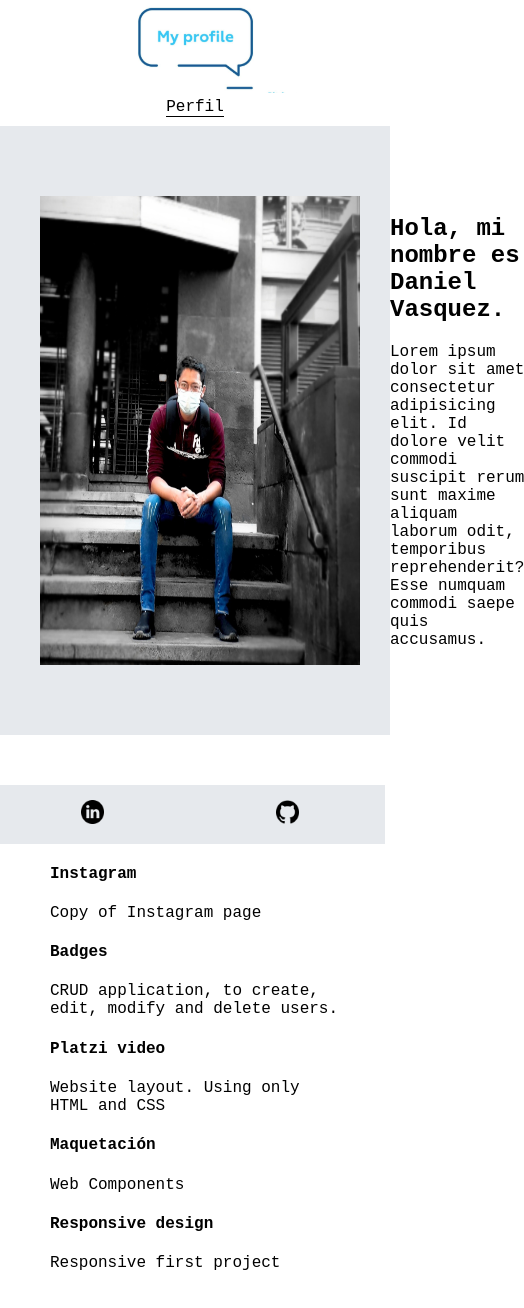
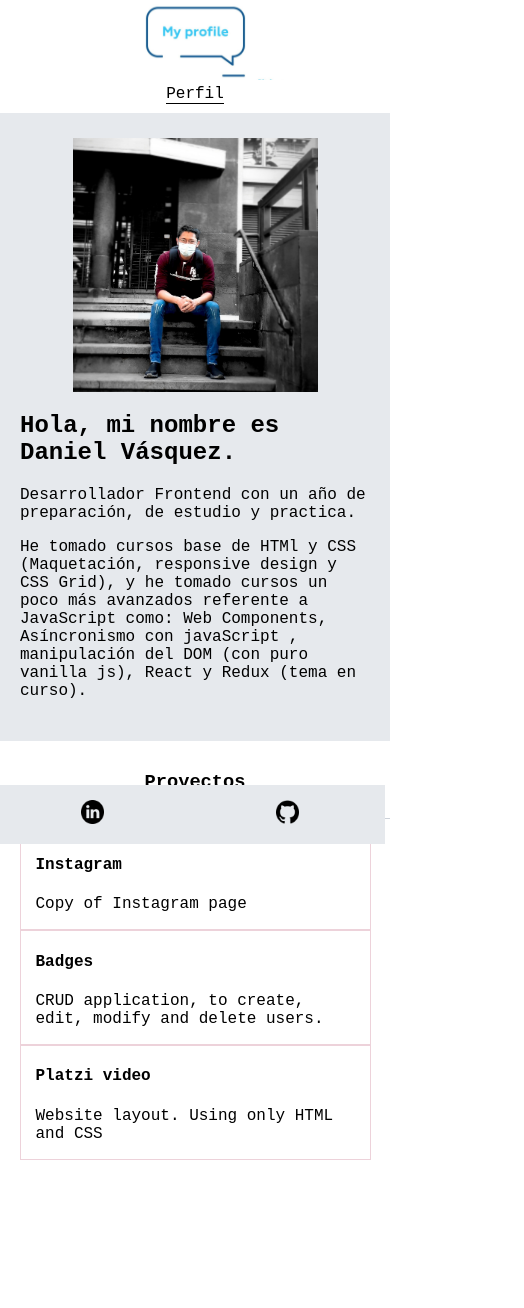
Before and after one commit to Daniel-Vasquez/my-profile, a React (Create React App) app: page /perfil in a window 390 px wide. Shown: the top 1308 px of the page, 524 px wide, since content can reach past the window. After the commit the page ends 1220 px from the top, so only its background shows below. Built offline with nearby package versions, Linux system fonts and the light colour scheme.

Commit message:
Ending responsive of the Profile component

```diff
--- a/src/components/styles/Contacts.css
+++ b/src/components/styles/Contacts.css
@@ -1,7 +1,7 @@
 .contactContainer {
   display: flex;
   flex-direction: column;
-  width: 4%;
+  width: 50px;
   text-align: center;
   position: fixed;
   top: 80%;
@@ -30,7 +30,7 @@
 
 .contactContainer-left__img,
 .contactContainer-right__img {
-  width: 100%;
+  width: 85%;
 }
 
 @media screen and (max-width: 750px) {
@@ -55,14 +55,14 @@
 
   .contactContainer-left__img,
   .contactContainer-right__img {
-    width: 7%;
+    width: 8%;
   }
 }
 
 @media screen and (max-width: 600px) {
   .contactContainer-left__img,
   .contactContainer-right__img {
-    width: 10%;
+    width: 11%;
   }
 }
 
@@ -72,3 +72,10 @@
     width: 12%;
   }
 }
+
+@media screen and (max-width: 320px) {
+  .contactContainer-left__img,
+  .contactContainer-right__img {
+    width: 17%;
+  }
+}
--- a/src/components/styles/Home.css
+++ b/src/components/styles/Home.css
@@ -3,16 +3,16 @@
 }
 
 .home-main {
-  display: grid;
-  grid-template-columns: 1fr 4fr 1fr;
-  height: calc(100vh - 90px);
+  display: flex;
+  justify-content: center;
+  height: calc(100vh - 89px);
   background-image: url("../../images/Cover.png");
   background-position: center;
   background-repeat: no-repeat;
   background-size: cover;
 }
 
-.home-main section {
+.home-main .home-main__container {
   grid-column: 2;
   display: flex;
   flex-direction: column;
@@ -45,10 +45,6 @@
 }
 
 @media screen and (max-width: 480px) {
-  .home-main {
-    display: block;
-  }
-
   .home-main__text {
     font-size: 35px;
   }
--- a/src/components/styles/Navbar.css
+++ b/src/components/styles/Navbar.css
@@ -9,8 +9,9 @@
 }
 
 .headerContainer-logo .headerContainer-logo__img {
-  width: 220px;
-  height: 90%;
+  width: 190px;
+  height: 80%;
+  margin-top: 5px;
 }
 
 .headerContainer .headerContainer-link {
--- a/src/components/styles/Profile.css
+++ b/src/components/styles/Profile.css
@@ -1,10 +1,10 @@
 .profileContainer {
   padding: 70px 40px;
   background-color: #e6e9ed;
-  margin-bottom: 50px;
+  margin-bottom: 30px;
 }
 
-.profileContainer img {
+.profileContainer .profile-container__img {
   width: 320px;
   margin-right: 30px;
 }
@@ -14,12 +14,13 @@
 }
 
 .ProyectsContainer {
-  padding: 0 50px 40px;
+  padding: 0 50px 30px;
 }
 
-.ProyectsContainer h3 {
+.ProyectsContainer .ProyectsContainer-title {
   border-bottom: 1px solid #cdd2da;
-  padding-bottom: 35px;
+  padding-bottom: 25px;
+  margin-bottom: 15px;
   text-align: center;
 }
 
@@ -27,3 +28,76 @@
   display: grid;
   grid-template-columns: 1fr 1fr 1fr;
 }
+
+.outstandingContainer {
+  display: grid;
+  grid-template-columns: 1fr 1fr 1fr;
+}
+
+.outstandingContainer-elements {
+  padding: 0 15px;
+  border-right: 1px solid #cdd2da;
+}
+
+.outstandingContainer-elements:last-child {
+  border-right: none;
+}
+
+@media screen and (max-width: 750px) {
+  .profileContainer {
+    padding: 50px 20px;
+  }
+
+  .ProyectsContainer {
+    margin-bottom: 30px;
+  }
+}
+
+@media screen and (max-width: 700px) {
+  .ProyectsContainer {
+    padding: 0 20px 30px;
+  }
+}
+
+@media screen and (max-width: 650px) {
+  .profileContainer {
+    padding: 25px 20px;
+  }
+
+  .profileContainer .profile-container {
+    flex-direction: column;
+  }
+
+  .profileContainer .profile-container__img {
+    margin: 0 auto;
+    width: 70%;
+    height: 50%;
+  }
+
+  .outstandingContainer {
+    grid-template-columns: 1fr;
+    width: 80%;
+    margin: 0 auto;
+  }
+
+  .outstandingContainer-elements {
+    border: 1px solid #edd2da;
+  }
+
+  .outstandingContainer-elements:last-child {
+    border-right: 1px solid #edd2da;
+  }
+}
+
+@media screen and (max-width: 550px) {
+  .ProyectsContainer {
+    padding: 0;
+    margin-bottom: 60px;
+  }
+}
+
+@media screen and (max-width: 400px) {
+  .outstandingContainer {
+    width: 90%;
+  }
+}
--- a/src/components/styles/ProfileCardProject.css
+++ /dev/null
@@ -1,3 +0,0 @@
-.project-container {
-  padding: 0 5px;
-}
--- a/src/components/styles/Project.css
+++ b/src/components/styles/Project.css
@@ -49,7 +49,7 @@
 .containerImages-mobile {
   border-radius: 15px;
   width: 55%;
-  height: 90%;
+  height: 95%;
   margin: 0 auto;
   background-color: black;
   border: 10px solid black;
@@ -105,15 +105,14 @@
   }
 
   .containerImages-mobile {
-    width: 70%;
-    border-width: 20px;
+    border-width: 11px;
   }
 
   .cicleMobile {
-    width: 15px;
-    height: 15px;
+    width: 9px;
+    height: 9px;
+    bottom: -10px;
     right: 48%;
-    bottom: -16px;
   }
 }
 
--- a/src/components/styles/Projects.css
+++ b/src/components/styles/Projects.css
@@ -42,6 +42,8 @@
     display: flex;
     flex-direction: column;
     align-items: center;
+    margin-bottom: 55px;
+    margin-right: 0;
   }
 
   .containerButton {
--- a/src/pages/Home.js
+++ b/src/pages/Home.js
@@ -6,7 +6,7 @@ function Home() {
   return (
     <React.Fragment>
       <main className="home-main">
-        <section>
+        <section className="home-main__container">
           <h1 className="home-main__text">Frontend Developer</h1>
           <Link className="home-main__button" to="/projects">
             Entra ya!
--- a/src/pages/Profile.js
+++ b/src/pages/Profile.js
@@ -1,7 +1,6 @@
 import React from "react";
 import Contacts from "../components/Contacts";
 import logoProfile from "../images/profile.jpg";
-// import ProfileCardProject from "../components/ProfileCardProject";
 import projectData from "../api";
 import "../components/styles/Profile.css";
 class Profile extends React.Component {
@@ -12,36 +11,50 @@ class Profile extends React.Component {
   }
 
   render() {
-    const thisArg = 3;
+    const profileCardOutstanding = this.state.projectData;
+    const returnCard = profileCardOutstanding.splice(0, 3);
+
     return (
       <div>
         <section className="profileContainer">
           <div className="profile-container grid-container">
-            <img src={logoProfile} alt="" />
+            <img className="profile-container__img" src={logoProfile} alt="" />
             <div>
-              <h2>Hola, mi nombre es Daniel Vasquez.</h2>
+              <h2>Hola, mi nombre es Daniel Vásquez.</h2>
               <p>
-                Lorem ipsum dolor sit amet consectetur adipisicing elit. Id
-                dolore velit commodi suscipit rerum sunt maxime aliquam laborum
-                odit, temporibus reprehenderit? Esse numquam commodi saepe quis
-                accusamus.
+                Desarrollador Frontend con un año de preparación, de estudio y
+                practica.
+              </p>
+              <p>
+                He tomado cursos base de HTMl y CSS (Maquetación, responsive
+                design y CSS Grid), y he tomado cursos un poco más avanzados
+                referente a JavaScript como: Web Components, Asíncronismo con
+                javaScript , manipulación del DOM (con puro vanilla js), React y
+                Redux (tema en curso).
               </p>
             </div>
           </div>
         </section>
         <section className="ProyectsContainer">
           <div className="grid-container">
-            <h3>Proyectos</h3>
-            {this.state.projectData.map((project) => {
+            <h3 className="ProyectsContainer-title">Proyectos</h3>
+            <div className="outstandingContainer">
+              {returnCard.map((element) => {
                 return (
-                <article className="project-container">
-                  <h4 className="project-container__title">{project.title}</h4>
+                  <article
+                    key={element.id}
+                    className="outstandingContainer-elements"
+                  >
+                    <h4 className="project-container__title">
+                      {element.title}
+                    </h4>
                     <p className="project-container__description">
-                    {project.description}
+                      {element.description}
                     </p>
                   </article>
                 );
               })}
+            </div>
           </div>
         </section>
         <Contacts />
```
Also changed, not shown: src/components/ProfileCardProject.js (deleted, +0 -13 lines). Lines whose indentation alone changed are shown as unchanged.
